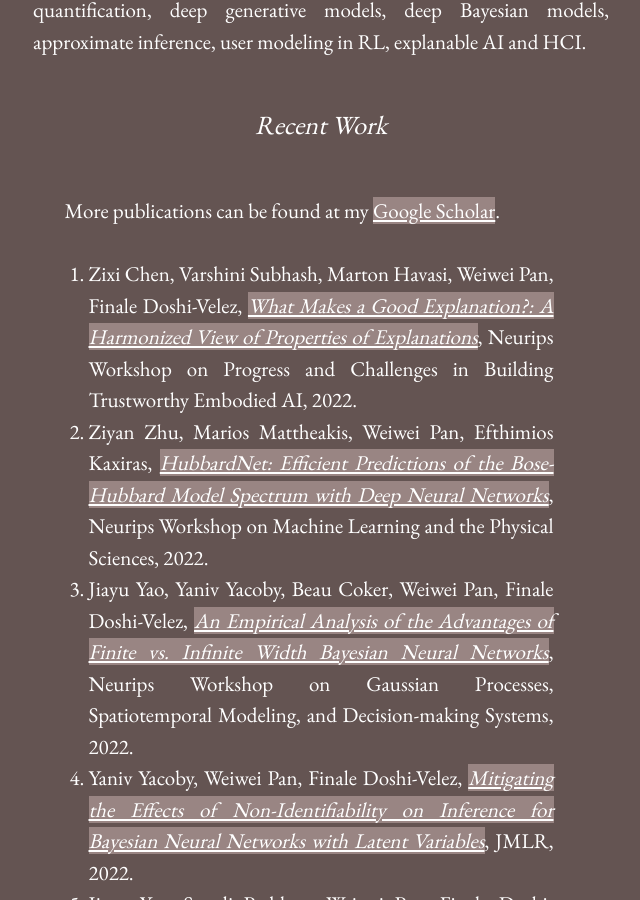
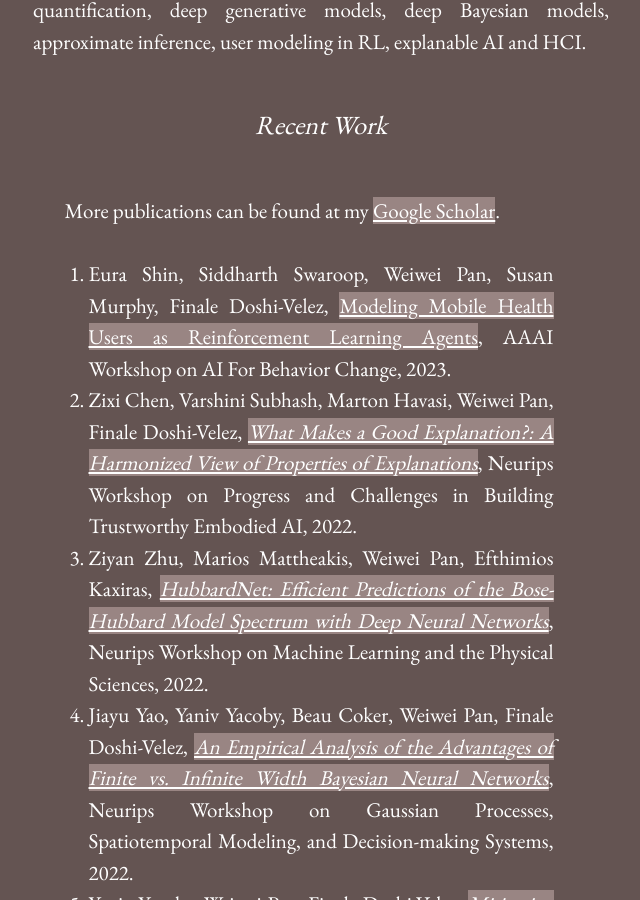
Before and after one commit to onefishy/onefishy.github.io, a Jekyll site: the page built from research.md, in a window 1280 px wide and 900 px high, scrolled down 391 px. Shown: the whole window, without its empty margins (319-959 px from the left). Built offline with Jekyll 4.4.1, drawn with Linux system fonts in a browser that asks for light colours.

Commit message:
Update research.md

```diff
--- a/research.md
+++ b/research.md
@@ -8,6 +8,8 @@ I am generally interested in unfolding consequences of design choices in machine
 #### Recent Work
 More publications can be found at my [Google Scholar](https://scholar.google.com/citations?hl=en&user=4mmuvFgAAAAJ&view_op=list_works&gmla=AJsN-F5bL3dw5jD4ejRi0SQ1tJXKMOrJkd9TtZbRMr24y-EezVDMPWVHzUwilBE7qF37B1QmCs7fz05isA26H-4MVgtEUf3q4_IU2HZpxC53Tat-3o4fnog).
 
+
+0. Eura Shin, Siddharth Swaroop, Weiwei Pan, Susan Murphy, Finale Doshi-Velez, [Modeling Mobile Health Users as Reinforcement Learning Agents](https://arxiv.org/abs/2212.00863), AAAI Workshop on AI For Behavior Change, 2023.
 1. Zixi Chen, Varshini Subhash, Marton Havasi, Weiwei Pan, Finale Doshi-Velez, [*What Makes a Good Explanation?: A Harmonized View of Properties of Explanations*](https://arxiv.org/abs/2211.05667), Neurips Workshop on Progress and Challenges in Building Trustworthy Embodied AI, 2022.
 2. Ziyan Zhu, Marios Mattheakis, Weiwei Pan, Efthimios Kaxiras, [*HubbardNet: Efficient Predictions of the Bose-Hubbard Model Spectrum with Deep Neural Networks*](https://ml4physicalsciences.github.io/2022/files/NeurIPS_ML4PS_2022_87.pdf), Neurips Workshop on Machine Learning and the Physical Sciences, 2022.
 3. Jiayu Yao, Yaniv Yacoby, Beau Coker, Weiwei Pan, Finale Doshi-Velez, [*An Empirical Analysis of the Advantages of Finite vs. Infinite Width Bayesian Neural Networks*](https://arxiv.org/abs/2211.09184), Neurips Workshop on Gaussian Processes, Spatiotemporal Modeling, and Decision-making Systems, 2022.
```
